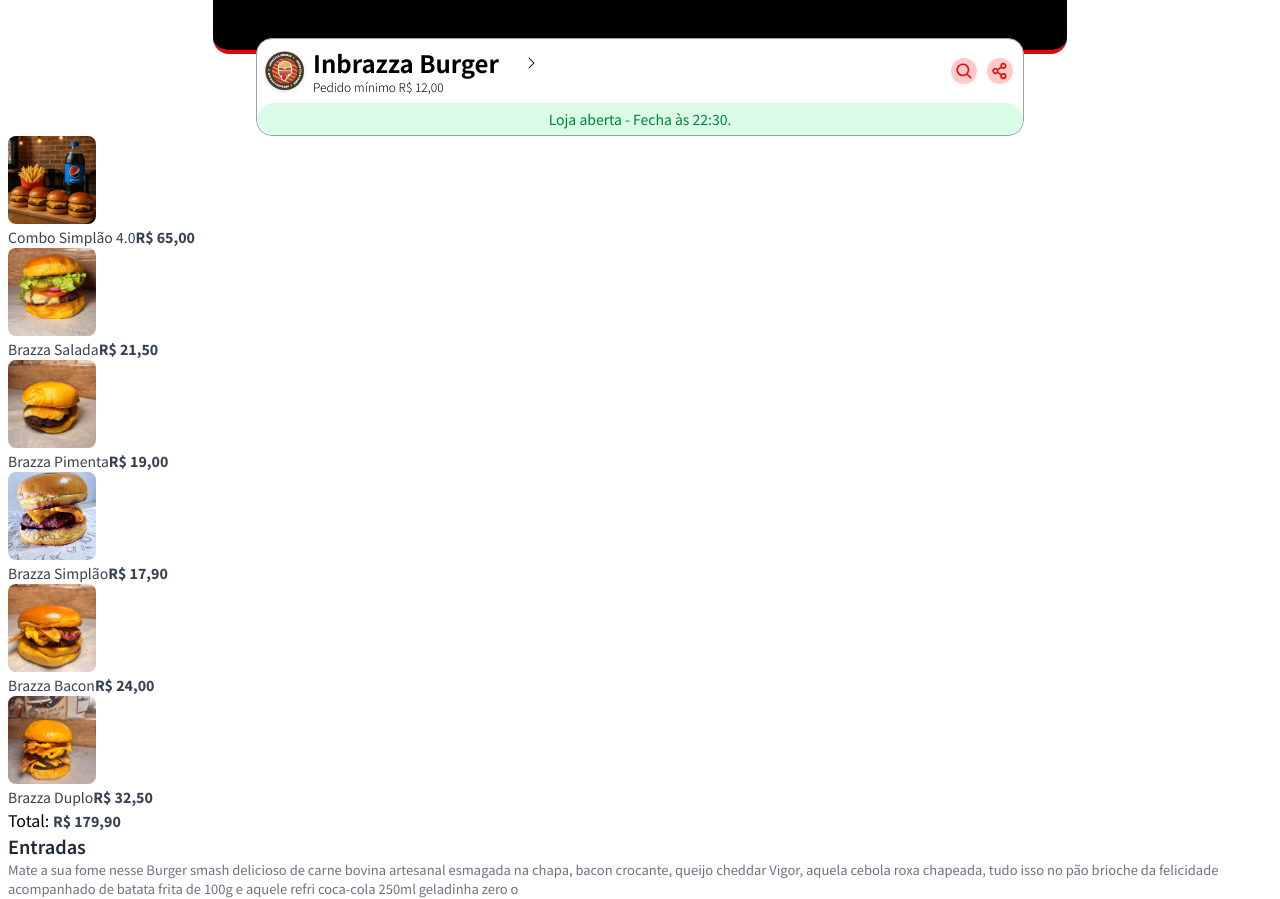
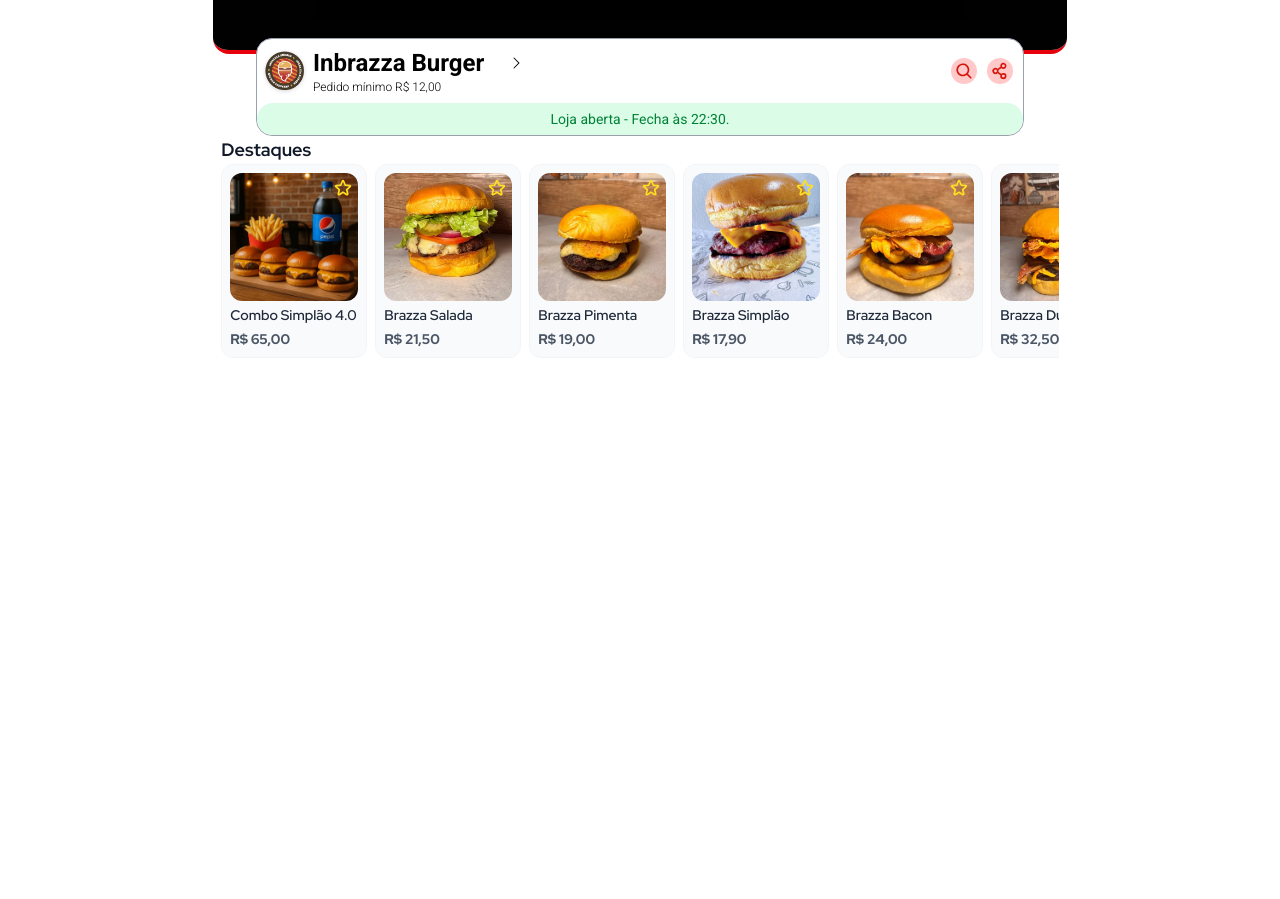
Before and after one commit to Jeff-Nas/InbrazzaBurger, a React (Vite) app: page /#/ in a window 1280 px wide. Shown: the part 240-1139 px from the top of the page. After the commit the page ends 800 px from the top, so only its background shows below. Built offline with nearby package versions, Linux system fonts and the light colour scheme.

Commit message:
Highlights finished with card

```diff
--- a/src/App.jsx
+++ b/src/App.jsx
@@ -7,7 +7,7 @@
 function App() {
 
   return (
-    <main className='min-h-[80vh] font-notosans'>
+    <main className='min-h-[80vh]'>
       <Routes>
         <Route path="/" element={<Home />} />
         <Route path="/profile/inbrazzaburger" element={<StorePage />} />
--- a/src/components/Header.jsx
+++ b/src/components/Header.jsx
@@ -10,7 +10,7 @@
 
     return (
         <header>
-            <div className="flex flex-col items-center">
+            <div className="flex flex-col items-center font-roboto">
                 <div>
                     <img
                         className="w-full md:h-auto md:w-3/4 lg:w-2/3 mx-auto md:rounded-b-2xl border-b-4 border-red-600"
--- a/src/components/Highlights.jsx
+++ b/src/components/Highlights.jsx
@@ -2,6 +2,7 @@
 import { ImageProduct } from "./ImageProduct";
 import { TextBase } from "./TextBase";
 import { TextPrice } from "./TextPrice";
+import { StarIcon } from "@phosphor-icons/react";
 
 const highlights = products.filter(product => product.maisPedido);
 
@@ -10,17 +11,43 @@
     return (
 
         <div>
+            <TextBase
+                as="h2"
+                variant="heading"
+                role="heading"
+
+            >
+                Destaques
+            </TextBase>
+            <div className="flex gap-2 overflow-scroll no-scrollbar overveflow-x-auto snap-x snap-mandatory">
                 {highlights.map(item => (
-                <div key={item.id}>
-                    <ImageProduct src={item.image} alt={`Imagem de ${item.name}`} />
-                    <TextBase>{item.name}</TextBase>
+                    <div className="p-2 rounded-xl  border bg-gray-50 border-gray-100  flex shrink-0">
+                        <div className="flex flex-col shrink-0 snap-center" key={item.id}>
+                            <div className="relative">
+                                <ImageProduct
+                                    src={item.image}
+                                    variant="large"
+                                    alt={`Imagem de ${item.name}`} />
+                                <StarIcon
+                                    className="absolute top-1.5 right-1.5 text-yellow-300"
+                                    weight="bold"
+                                    size={18}
+                                />
+                            </div>
+                            <TextBase
+                                as="h3"
+                                role="heading"
+                                variant="strong"
+                                className="py-1"
+                            >
+                                {item.name}
+                            </TextBase>
                             <TextPrice
                                 price={item?.price}
                             />
                         </div>
+                    </div>
                 ))}
-            <div>
-                Total: <TextPrice price={highlights.reduce((acc, item) => (acc + item.price), 0)} />
             </div>
         </div>
 
--- a/src/components/TextBase.jsx
+++ b/src/components/TextBase.jsx
@@ -3,7 +3,8 @@
     default: "text-sm text-gray-700",
     mini: "text-[13px] text-gray-500 font-normal",
     normal: "text-base text-gray-700",
-    heading: "text-lg text-gray-800 font-semibold"
+    strong: "text-sm text-gray-800 font-semibold",
+    heading: "text-lg text-gray-900 font-bold"
 }
 
 export function TextBase({
--- a/src/components/TextPrice.jsx
+++ b/src/components/TextPrice.jsx
@@ -12,7 +12,7 @@
 
     return (
         <span
-            className={`text-${sizes[variant]}  text-gray-700 font-extrabold antialiased `}
+            className={`text-${sizes[variant]}  text-gray-600 font-extrabold antialiased `}
         >
             {Number(price).toLocaleString('pt-BR', { style: 'currency', currency: 'BRL' })}
         </span>
--- a/src/pages/Home.jsx
+++ b/src/pages/Home.jsx
@@ -16,21 +16,10 @@
             <Header />
             {isMobile && (<Menu active={activeSection} onChange={setActiveSection} />)}
 
-            <main className="px-2">
+            <main className="px-2 font-display md:h-auto md:w-3/4 lg:w-2/3 mx-auto">
                 <Products onSectionChange={setActiveSection} />
                 <Highlights />
-                <TextBase
-                    as="h2"
-                    role="heading"
-                    variant="heading"
-                >
-                    Entradas
-                </TextBase>
-                <TextBase
-                    as="p"
-                    variant="mini"
-                >
-                    Mate a sua fome nesse Burger smash delicioso de carne bovina artesanal esmagada na chapa, bacon crocante, queijo cheddar Vigor, aquela cebola roxa chapeada, tudo isso no pão brioche da felicidade acompanhado de batata frita de 100g e aquele refri coca-cola 250ml geladinha zero o                </TextBase>
+
             </main>
         </div>
     )
--- a/src/styles.css
+++ b/src/styles.css
@@ -1,4 +1,4 @@
-@import url('https://fonts.googleapis.com/css2?family=Montserrat:ital,wght@0,100..900;1,100..900&family=Noto+Sans+JP:wght@100..900&display=swap');
+@import url('https://fonts.googleapis.com/css2?family=Montserrat:ital,wght@0,100..900;1,100..900&family=Noto+Sans:ital,wght@0,100..900;1,100..900&family=Red+Hat+Display:ital,wght@0,300..900;1,300..900&family=Roboto:ital,wght@0,100..900;1,100..900&display=swap');
 @import "tailwindcss";
 
 html {
@@ -11,7 +11,8 @@
     /* fonts*/
     --font-montserrat: font-family: "Montserrat", sans-serif;
     --font-notosans: "Noto Sans JP", sans-serif;
-
+    --font-roboto: "Roboto", sans-serif;
+    --font-display: "Red Hat Display", sans-serif;
 }
 
 @utility no-scrollbar {
```
Lines whose indentation alone changed are shown as unchanged.
